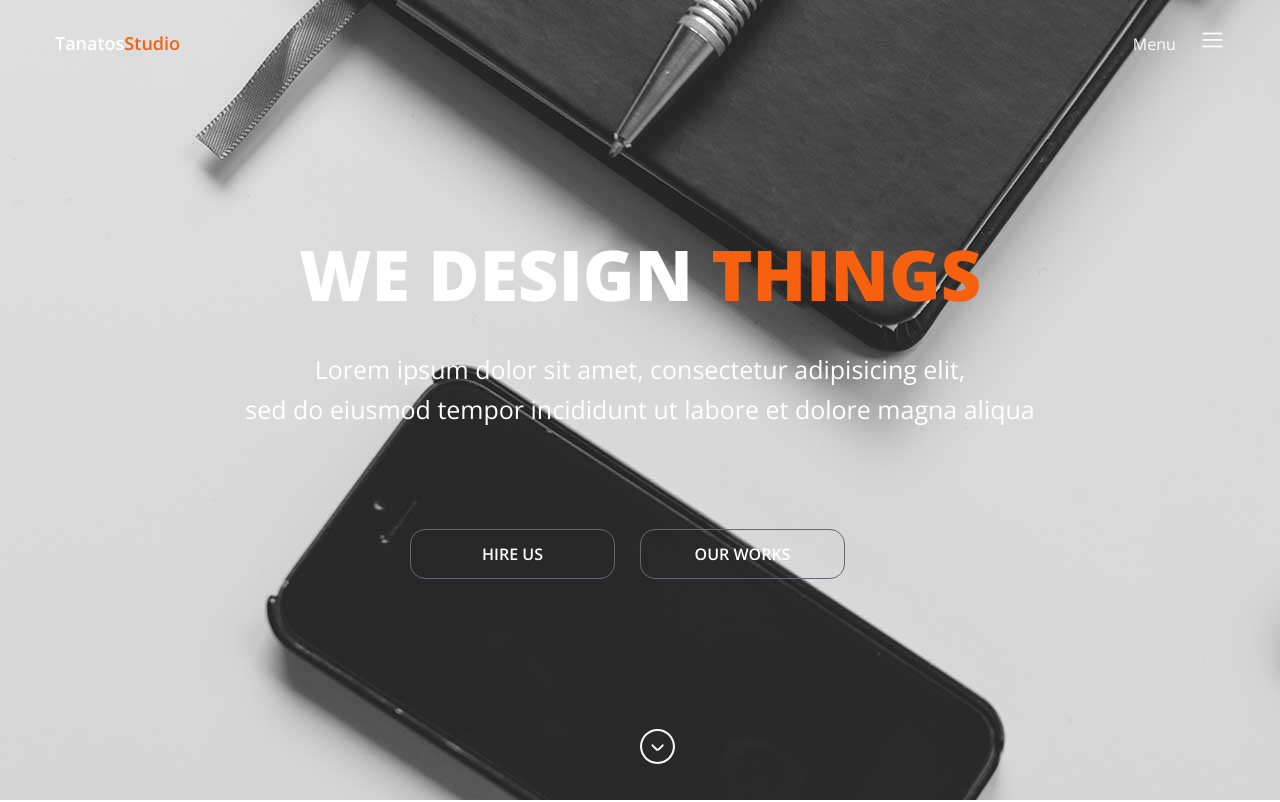
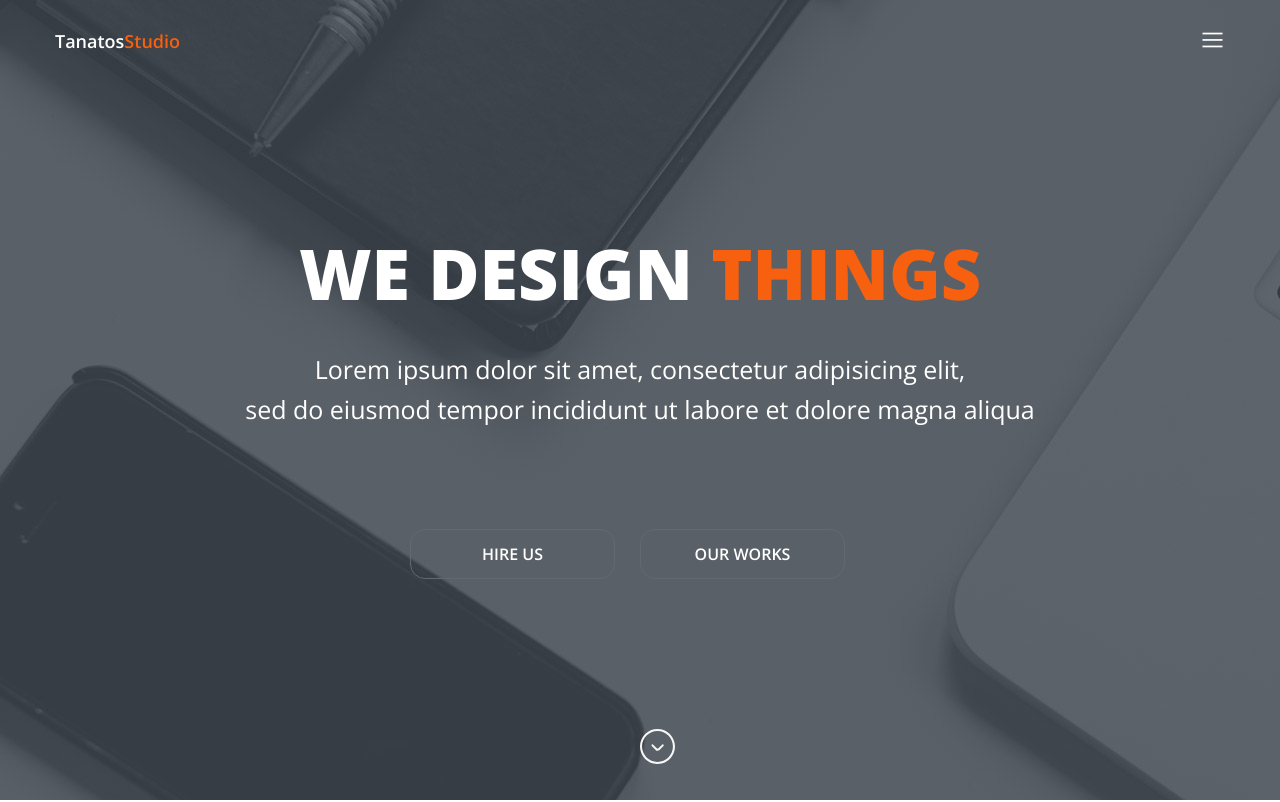
Before and after one commit to kgradz/kgradz.github.io, a plain HTML site: page index.html in a window 1280 px wide. Shown: the top 802 px of the page. Drawn offline with nearby package versions, Linux system fonts and the light colour scheme.

Commit message:
header almost done

```diff
--- a/css/style.css
+++ b/css/style.css
@@ -1,78 +1,102 @@
-html{
+html {
    font-size: 62.5%;
 }
+
 body {
-    font-family: 'Open Sans', sans-serif;
-    font-size: 1.6rem;
+   font-family: 'Open Sans', sans-serif;
+   font-size: 1.6rem;
 }
-header{
-   max-height: 800px;
+
+header {
+   position: relative;
+   height: 800px;
+   background-size: cover;
+   background-repeat: no-repeat;
+   background-position: center center;
+   background-image: url('../images/slider1.jpg');
    overflow: hidden;
-   background: url('../images/slider1.jpg') 0 0 no-repeat fixed;
 }
-header::after{
-   content: ' ';
-    display: block;
-   overflow: hidden;
+
+.overlay {
+   position: absolute;
+   top: 0;
+   left: 0;
+   width: 100%;
    height: 100%;
-   z-index: 999;
+   z-index: 100;
    background-color: rgba(59, 67, 76, 0.8);
 }
-header .header{
+
+header .header {
    max-width: 1170px;
    margin: auto;
    padding-left: 15px;
    padding-right: 15px;
 }
+
 .top {
    padding-top: 3rem;
    display: flex;
    justify-content: space-between;
-   align-items: baseline;
+   align-items: center;
 }
-#logo{
+
+#logo {
    font-weight: 600;
    font-size: 1.8rem;
    color: #fff;
 }
-#logo>span{
+
+#logo>span {
    color: #f7600e;
 }
-#menu{
+
+#menu p {
    color: #fff;
    font-size: 1.6rem;
+   display: inline-block;
+   margin: 0;
 }
-#menu svg{
+
+#menu svg {
    margin: 0;
-   margin-left: 2rem;
+   margin-left: 1rem;
    width: 2.5rem;
    height: 2rem;
    color: #fff;
 }
-nav ul{
+
+nav ul {
    display: none;
 }
+
 header .slogan {
    text-align: center;
 }
-header .slogan h3{
+
+header .slogan h3 {
    font-weight: 800;
    font-size: 7rem;
    color: #fff;
    text-transform: uppercase;
-   margin-top: 18rem;;
+   margin-top: 18rem;
+   ;
    margin-bottom: 3.5rem;
 }
-header .slogan h3>span{
+
+header .slogan h3>span {
    color: #f7600e;
 }
-header .slogan p{
+
+header .slogan p {
    font-size: 2.5rem;
    line-height: 4rem;
    color: #fff;
    margin-top: 0;
-   margin-bottom: 10rem;;
+   margin-bottom: 10rem;
+   ;
 }
+
 .slogan button {
    background-color: transparent;
    width: 20.5rem;
@@ -86,18 +110,21 @@ header .slogan p{
    margin-right: 2.5rem;
    margin-bottom: 15rem;
 }
-.slogan button:hover{
+
+.slogan button:hover {
    background-color: #f7600e;
    border: none;
    cursor: pointer;
 }
-.header svg{
+
+.header svg {
    margin-left: 50%;
    margin-right: 50%;
    margin-bottom: 4rem;
    width: 3.5rem;
    height: 3.5rem;
 }
-.header svg:hover{
+
+.header svg:hover {
    cursor: pointer;
 }
--- a/index.html
+++ b/index.html
@@ -13,11 +13,14 @@
 
 <body>
    <header>
+      <div class="overlay">
          <div class="header">
             <div class="top">
                <div id="logo">Tanatos<span>Studio</span></div>
                <div id="menu">
+                  <!-- <p>
                      Menu
+                  </p> -->
                   <?xml version="1.0" encoding="iso-8859-1"?>
                   <svg xmlns="http://www.w3.org/2000/svg" xmlns:xlink="http://www.w3.org/1999/xlink" version="1.1" id="Capa_1" x="0px" y="0px" width="512px" height="512px" viewBox="0 0 344.339 344.339" style="enable-background:new 0 0 344.339 344.339;" xml:space="preserve">
                         <g>
@@ -61,6 +64,7 @@
                   </g>
                  </g>
                </svg>
+         </div>
       </div>
    </header>
    <main>
```
Also changed, not shown: js/scripts.js (added, +16 -0 lines). Lines whose indentation alone changed are shown as unchanged.
